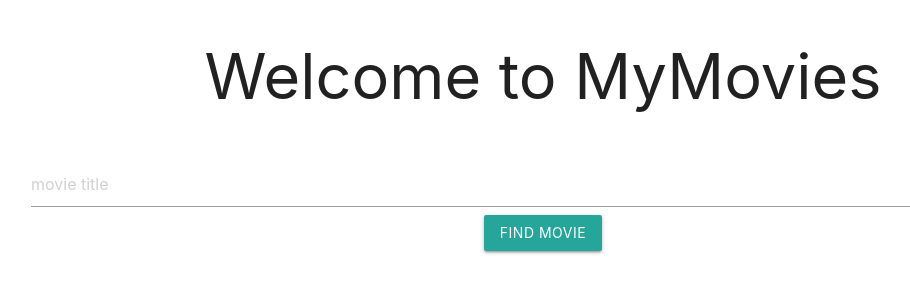
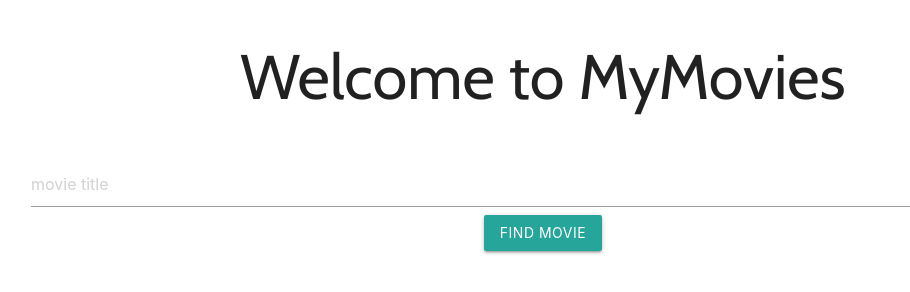
Before and after one commit to allysonfinck/mapp, a website: page public/index.html in a window 1280 px wide. Shown: the whole page, without its empty margins (97-1007 px from the left). Drawn offline with nearby package versions, Linux system fonts and the light colour scheme.

Commit message:
added font

```diff
--- a/public/css/main.css
+++ b/public/css/main.css
@@ -1,3 +1,7 @@
+* {
+  font-family: 'Cabin', sans-serif;
+}
+
 h1 {
   text-align: center;
   margin-bottom: 50px;
--- a/public/index.html
+++ b/public/index.html
@@ -6,6 +6,7 @@
     <script src="js/app.js" charset="utf-8"></script>
     <meta charset="utf-8">
     <link href="https://fonts.googleapis.com/icon?family=Material+Icons" rel="stylesheet">
+    <link href="https://fonts.googleapis.com/css?family=Cabin|Poppins" rel="stylesheet">
     <link rel="stylesheet" href="https://cdnjs.cloudflare.com/ajax/libs/materialize/1.0.0-beta/css/materialize.min.css">
     <link rel="stylesheet" href="/css/main.css">
     <script src="https://ajax.googleapis.com/ajax/libs/angularjs/1.6.9/angular.min.js" charset="utf-8"></script>
```
